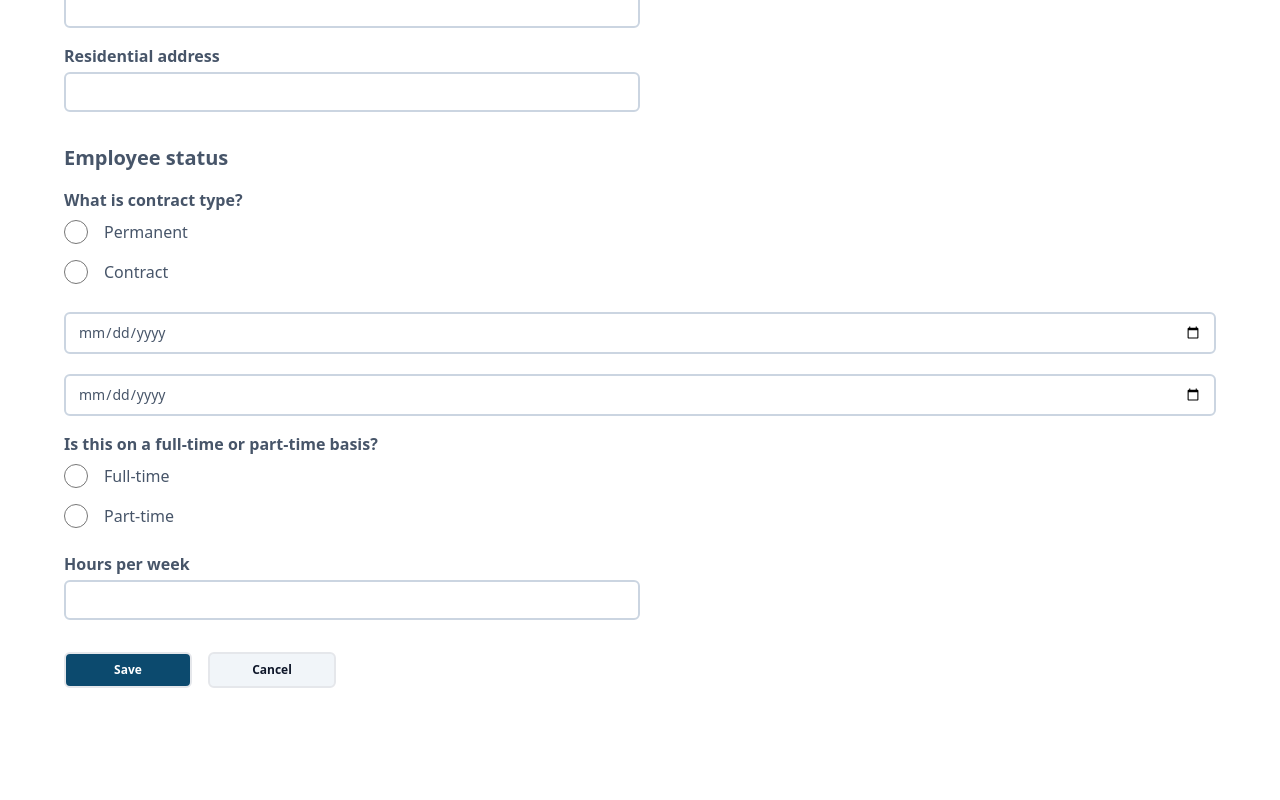
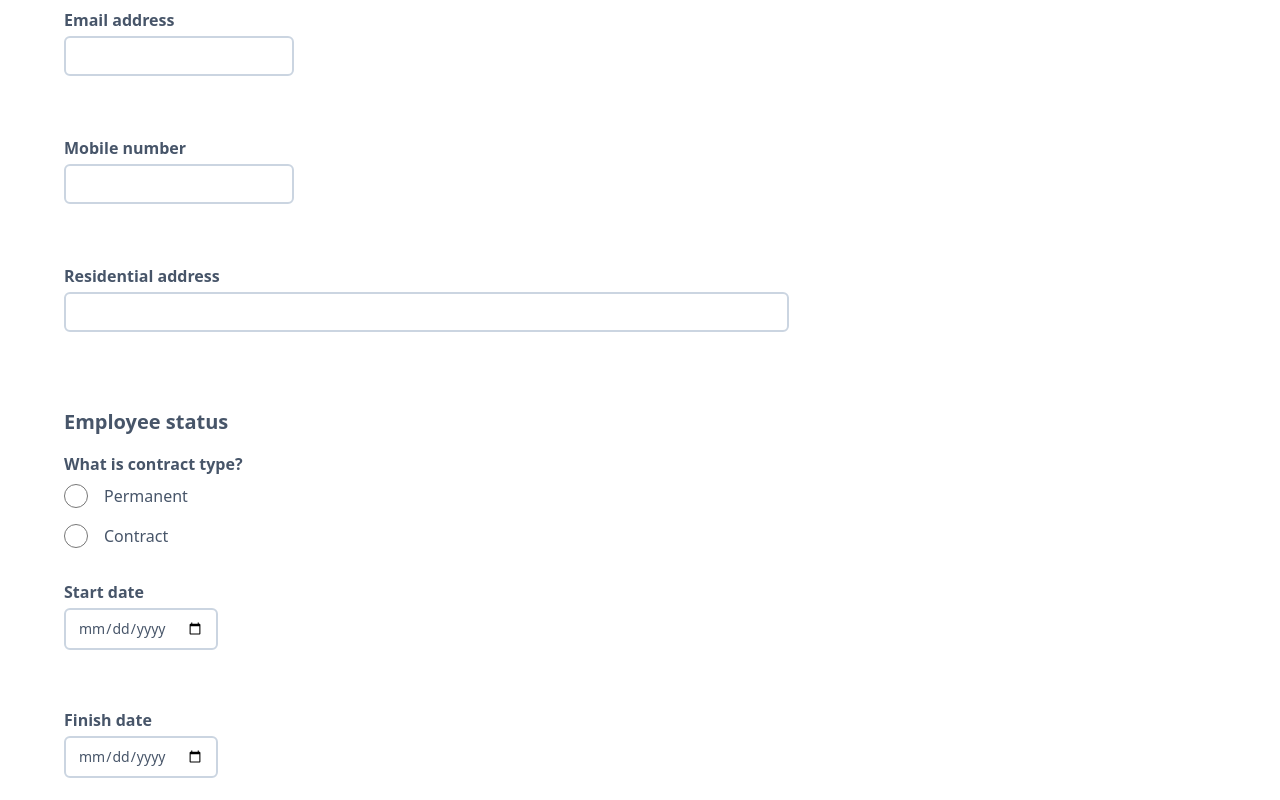
Before and after one commit to aanmeba/employee-creator-client, a React (Vite) app: page /edit/1 in a window 1280 px wide. Shown: the part 720-1520 px from the top of the page. Before the commit the page ends 1472 px from the top, so only its background shows below. Built offline with nearby package versions, Linux system fonts and the light colour scheme; no server answers.

Commit message:
update the layout and add a helper function with its test

```diff
--- a/src/App.tsx
+++ b/src/App.tsx
@@ -4,7 +4,7 @@ import Home from "./pages/Home";
 
 function App() {
   return (
-    <main className="w-full h-full m-0 p-0 text-slate-600">
+    <main className="w-full h-full m-0 p-0 text-slate-600 flex flex-col items-start">
       <BrowserRouter>
         <Routes>
           <Route path="/" element={<Home />} />
--- a/src/components/Button/Button.tsx
+++ b/src/components/Button/Button.tsx
@@ -1,10 +1,16 @@
+import { useNavigate } from "react-router-dom";
 import { ChildrenProps } from "../../common/types_interfaces";
 
 interface ButtonProps extends ChildrenProps {
   defaultBtn: boolean;
+  type?: "submit" | "button" | "reset" | undefined;
 }
 
-const Button = ({ children, defaultBtn }: ButtonProps) => {
+const Button = ({ children, defaultBtn, type = "submit" }: ButtonProps) => {
+  const navigate = useNavigate();
+
+  const handleClick = () => type === "reset" && navigate("/");
+
   return (
     <button
       className={`w-32 py-2 border-2 rounded-md ${
@@ -12,6 +18,8 @@ const Button = ({ children, defaultBtn }: ButtonProps) => {
       } ${defaultBtn ? "text-slate-900" : "text-white"}
       text-xs font-bold
       `}
+      type={type === "reset" ? "button" : type}
+      onClick={handleClick}
     >
       {children}
     </button>
--- a/src/components/CardHeader/CardHeader.tsx
+++ b/src/components/CardHeader/CardHeader.tsx
@@ -3,7 +3,7 @@ import Button from "../Button/Button";
 
 const CardHeader = () => {
   return (
-    <div className="flex items-center justify-between max-w-screen-sm h-20 py-20">
+    <div className="flex items-center justify-between max-w-screen-sm h-20 py-20 gap-8">
       <span>Please click on 'Edit' to find more details of each employee.</span>
       <NavLink to="/add">
         <Button defaultBtn={false}>Add employee</Button>
--- a/src/components/Form/AddForm.tsx
+++ b/src/components/Form/AddForm.tsx
@@ -102,7 +102,7 @@ const AddForm = () => {
             <FieldErrorMessage message={errors.mobile.message} />
           )}
         </InputSection>
-        <InputSection>
+        <InputSection inputSize="lg">
           <Label>Residential address</Label>
           <InputField register={register} name="address" required={true} />
         </InputSection>
@@ -110,7 +110,7 @@ const AddForm = () => {
 
       <FormSection>
         <Heading>Employee status</Heading>
-        <InputSection>
+        <InputSection inputSize="lg">
           <Label>What is contract type?</Label>
           {options.contractType.map((opt, i) => (
             <InputField
@@ -124,15 +124,21 @@ const AddForm = () => {
             />
           ))}
         </InputSection>
+        <InputSection>
+          <Label>Start date</Label>
           <InputField register={register} name="startDate" type="date" />
           {errors.startDate && (
             <FieldErrorMessage message={errors.startDate.message} />
           )}
+        </InputSection>
+        <InputSection>
+          <Label>Finish date</Label>
           <InputField register={register} name="finishDate" type="date" />
           {errors.finishDate && (
             <FieldErrorMessage message={errors.finishDate.message} />
           )}
-        <InputSection>
+        </InputSection>
+        <InputSection inputSize="lg">
           <Label>Is this on a full-time or part-time basis?</Label>
           {options.hoursType.map((opt, i) => (
             <InputField
@@ -146,7 +152,7 @@ const AddForm = () => {
             />
           ))}
         </InputSection>
-        <InputSection>
+        <InputSection inputSize="sm">
           <Label>Hours per week</Label>
           <NumberField register={register} name="hoursPerWeek" type="number" />
           {errors.hoursPerWeek && (
@@ -156,8 +162,12 @@ const AddForm = () => {
       </FormSection>
 
       <div className="flex gap-4">
-        <Button defaultBtn={false}>Save</Button>
-        <Button defaultBtn={true}>Cancel</Button>
+        <Button type="submit" defaultBtn={false}>
+          Save
+        </Button>
+        <Button type="reset" defaultBtn={true}>
+          Cancel
+        </Button>
       </div>
     </form>
   );
--- a/src/components/Form/EditForm.tsx
+++ b/src/components/Form/EditForm.tsx
@@ -153,7 +153,7 @@ const EditForm = () => {
             <FieldErrorMessage message={errors.mobile.message} />
           )}
         </InputSection>
-        <InputSection>
+        <InputSection inputSize="lg">
           <Label>Residential address</Label>
           <InputField
             register={register}
@@ -167,7 +167,7 @@ const EditForm = () => {
 
       <FormSection>
         <Heading>Employee status</Heading>
-        <InputSection>
+        <InputSection inputSize="lg">
           <Label>What is contract type?</Label>
           {options.contractType.map((opt, i) => (
             <InputField
@@ -182,6 +182,9 @@ const EditForm = () => {
             />
           ))}
         </InputSection>
+        <InputSection>
+          <Label>Start date</Label>
+
           <InputField
             register={register}
             name="startDate"
@@ -193,6 +196,9 @@ const EditForm = () => {
           {errors.startDate && (
             <FieldErrorMessage message={errors.startDate.message} />
           )}
+        </InputSection>
+        <InputSection>
+          <Label>Finish date</Label>
           <InputField
             register={register}
             name="finishDate"
@@ -203,7 +209,8 @@ const EditForm = () => {
           {errors.finishDate && (
             <FieldErrorMessage message={errors.finishDate.message} />
           )}
-        <InputSection>
+        </InputSection>
+        <InputSection inputSize="lg">
           <Label>Is this on a full-time or part-time basis?</Label>
           {options.hoursType.map((opt, i) => (
             <InputField
@@ -218,7 +225,7 @@ const EditForm = () => {
             />
           ))}
         </InputSection>
-        <InputSection>
+        <InputSection inputSize="sm">
           <Label>Hours per week</Label>
           <NumberField
             register={register}
@@ -234,8 +241,12 @@ const EditForm = () => {
       </FormSection>
 
       <div className="flex gap-4">
-        <Button defaultBtn={false}>Save</Button>
-        <Button defaultBtn={true}>Cancel</Button>
+        <Button type="submit" defaultBtn={false}>
+          Save
+        </Button>
+        <Button type="reset" defaultBtn={true}>
+          Cancel
+        </Button>
       </div>
     </form>
   );
--- a/src/components/Form/FieldErrorMessage/FieldErrorMessage.tsx
+++ b/src/components/Form/FieldErrorMessage/FieldErrorMessage.tsx
@@ -1,7 +1,11 @@
 type ErrorMessageType = { message: string | undefined };
 
 const FieldErrorMessage = ({ message }: ErrorMessageType) => {
-  return <p className="text-xs italic">{message}</p>;
+  return (
+    <p className="text-xs italic absolute bottom-0 left-0 right-0 w-100">
+      {message}
+    </p>
+  );
 };
 
 export default FieldErrorMessage;
--- a/src/components/Form/InputSection/InputSection.tsx
+++ b/src/components/Form/InputSection/InputSection.tsx
@@ -1,7 +1,16 @@
 import { ChildrenProps } from "../../../common/types_interfaces";
+import { findWidthValue } from "../../../helpers/helpers";
 
-const InputSection = ({ children }: ChildrenProps) => {
-  return <div className="flex flex-col w-1/2">{children}</div>;
+interface WidthProps extends ChildrenProps {
+  inputSize?: string;
+}
+
+const InputSection = ({ children, inputSize = "md" }: WidthProps) => {
+  const classList = `flex flex-col w-${findWidthValue(
+    inputSize
+  )} relative h-28`;
+
+  return <div className={classList}>{children}</div>;
 };
 
 export default InputSection;
--- a/src/helpers/helpers.ts
+++ b/src/helpers/helpers.ts
@@ -11,3 +11,14 @@ export const toCapitalise = (string: string) => {
   if (!string) return "";
   return string.charAt(0).toUpperCase() + string.slice(1);
 };
+
+export const findWidthValue = (inputSize: string) => {
+  switch (inputSize) {
+    case "sm":
+      return "1/5";
+    case "md":
+      return "1/2";
+    case "lg":
+      return "full";
+  }
+};
--- a/src/pages/FormPage.tsx
+++ b/src/pages/FormPage.tsx
@@ -9,7 +9,7 @@ const FormPage = () => {
   return (
     <>
       <Header>Employee details</Header>
-      <div className="p-16">{isAddForm ? <AddForm /> : <EditForm />}</div>
+      <div className="p-16 w-4/6">{isAddForm ? <AddForm /> : <EditForm />}</div>
     </>
   );
 };
```
Also changed, not shown: 2 other files (tests, documents, lock files or other folders). Lines whose indentation alone changed are shown as unchanged.
